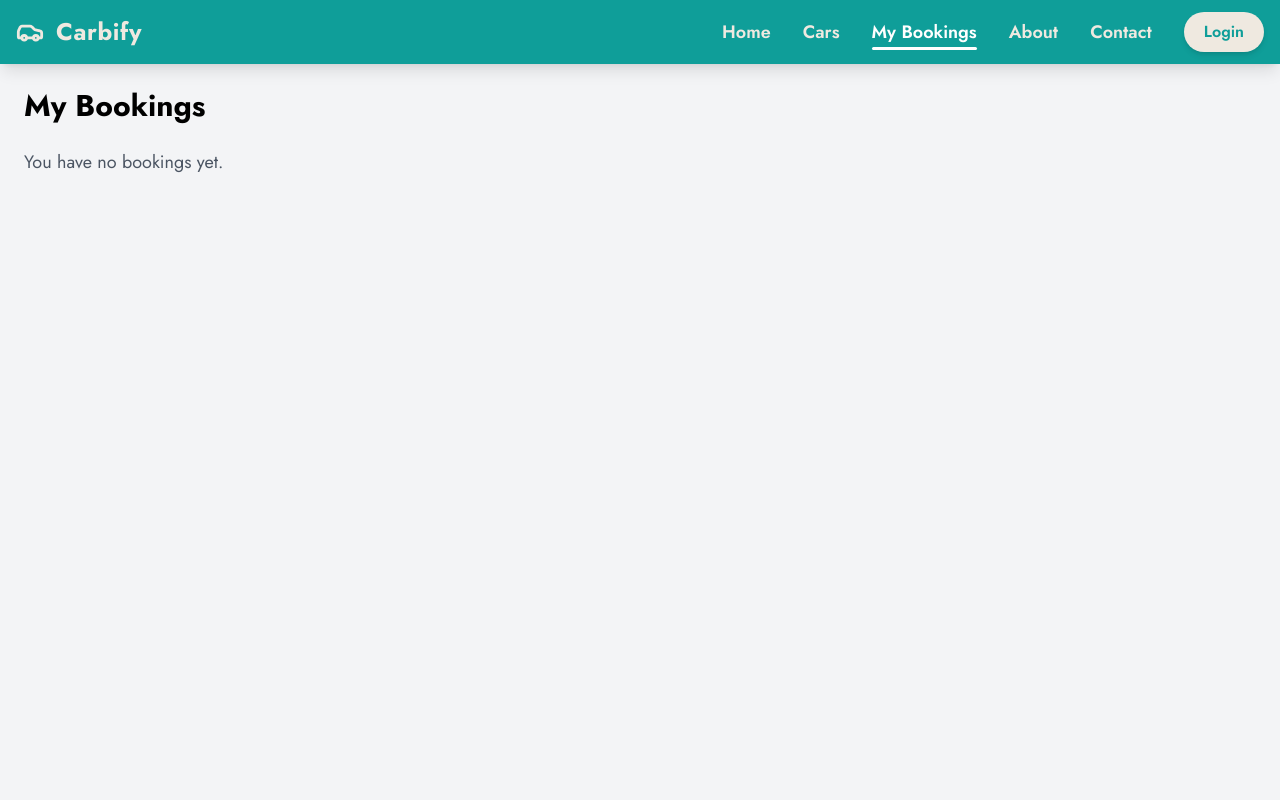
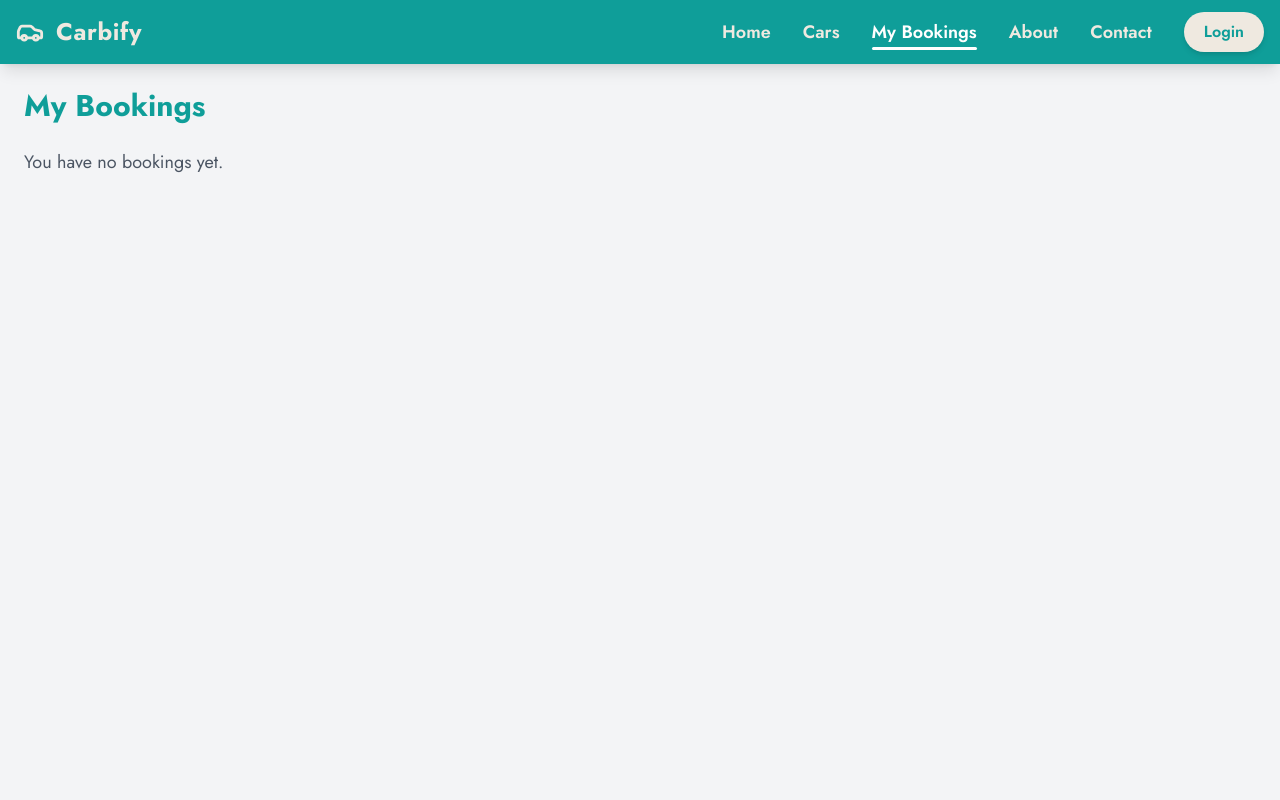
Before and after one commit to Griffinsshem/Carbify, a Next.js app: page /my-bookings in a window 1280 px wide. Shown: the top 800 px of the page. Built offline with nearby package versions, Linux system fonts and the light colour scheme.

Commit message:
feat: update the my booking h1 color

```diff
--- a/src/app/my-bookings/page.js
+++ b/src/app/my-bookings/page.js
@@ -13,7 +13,7 @@ export default function MyBookingsPage() {
 
   return (
     <div className="min-h-screen bg-gray-100 p-6">
-      <h1 className="text-3xl font-bold mb-6">My Bookings</h1>
+      <h1 className="text-3xl text-[#0F9E99] font-bold mb-6">My Bookings</h1>
 
       {bookings.length === 0 ? (
         <p className="text-lg text-gray-600">You have no bookings yet.</p>
```
